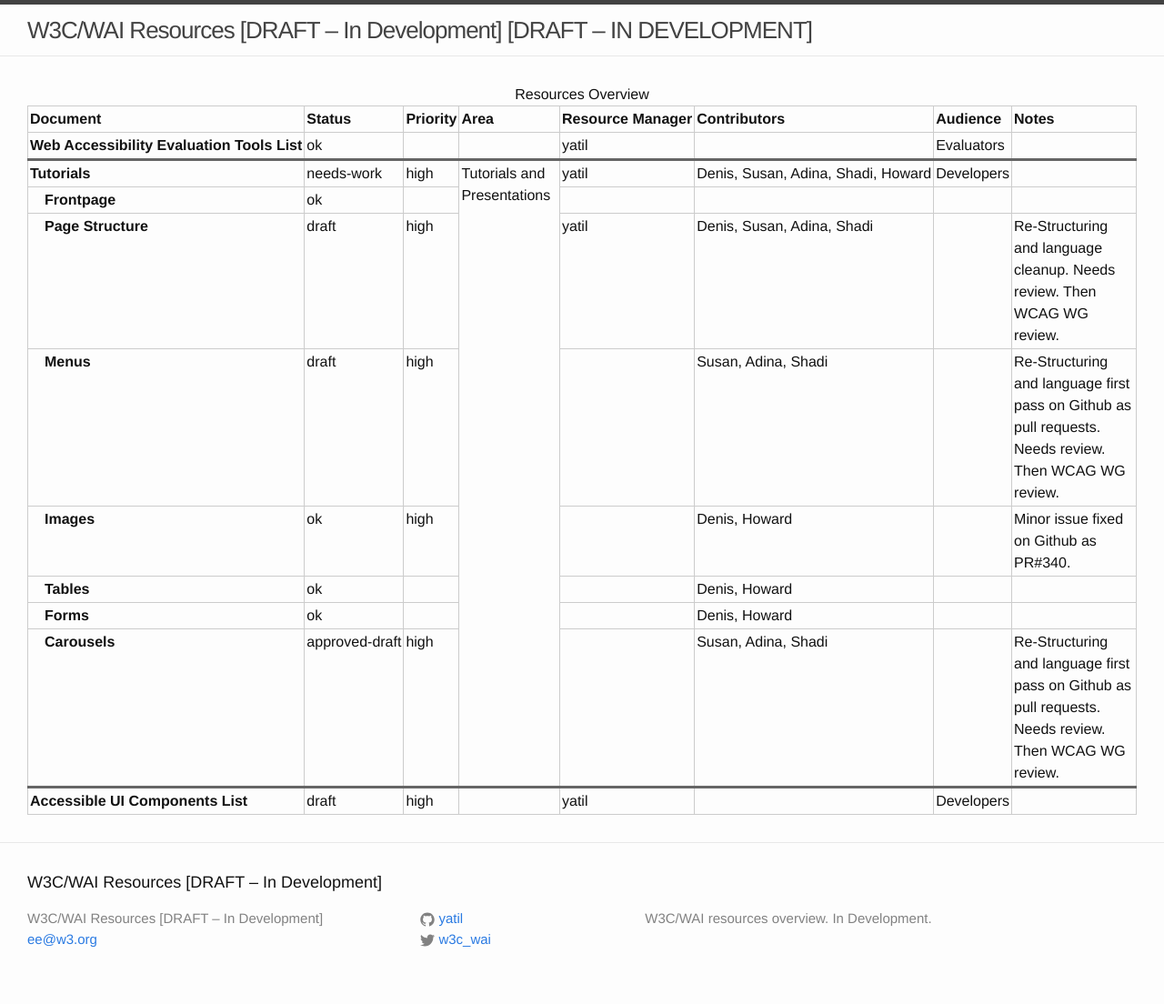
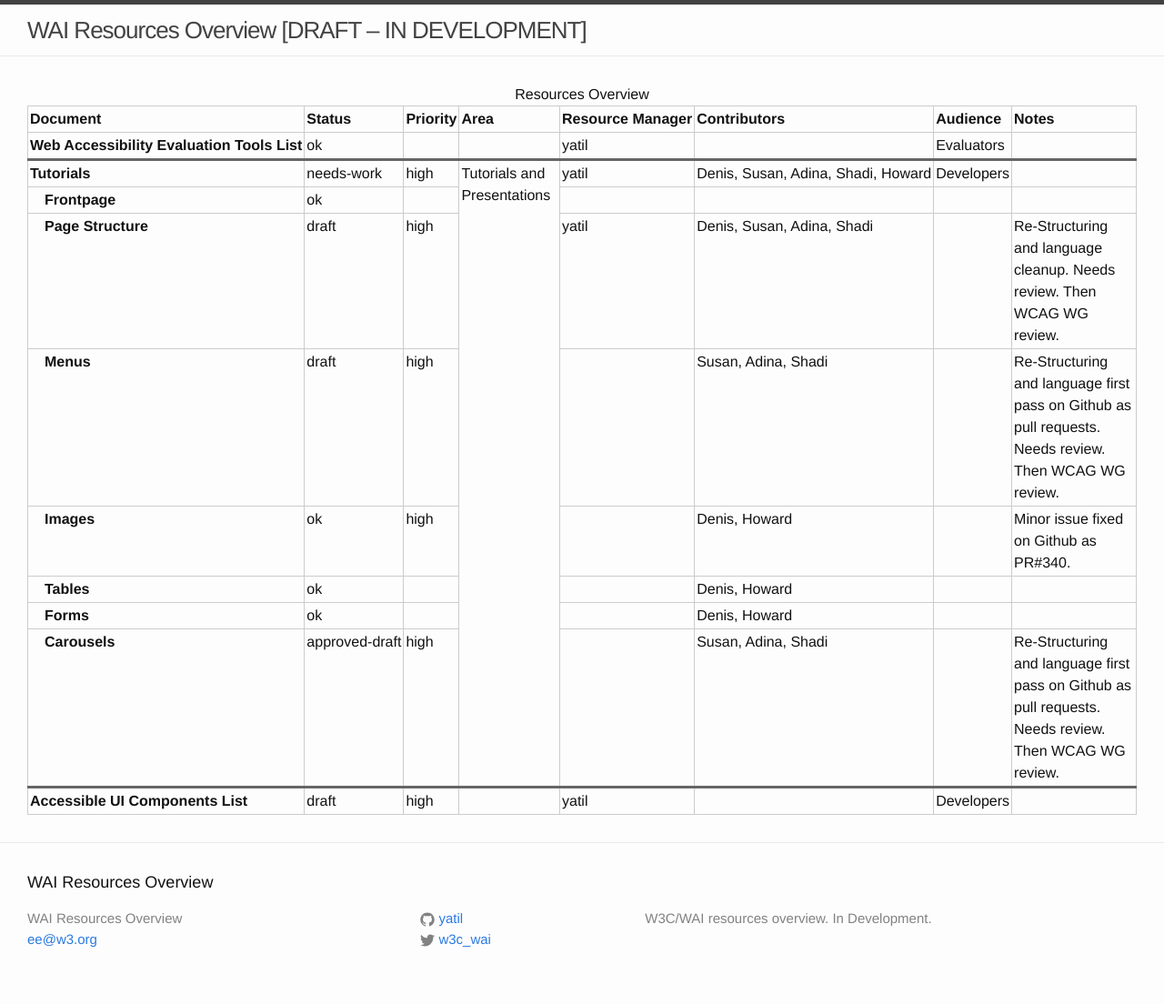
Before and after one commit to w3c/wai-resources, a Jekyll site: the page built from index.html, in a window 1280 px wide. Shown: the whole page at 91% size. Built offline with Jekyll 4.4.1, drawn with Linux system fonts in a browser that asks for light colours.

Commit message:
Configuration – mostly for future

```diff
--- a/_config.yml
+++ b/_config.yml
@@ -1,5 +1,5 @@
 # Site settings
-title: "W3C/WAI Resources [DRAFT – In Development]"
+title: "WAI Resources Overview"
 email: ee@w3.org
 description: > # this means to ignore newlines until "baseurl:"
   W3C/WAI resources overview. In Development.
@@ -12,4 +12,5 @@
 markdown: kramdown
 
 collections:
-- resources
+  resources:
+    output: true
```
